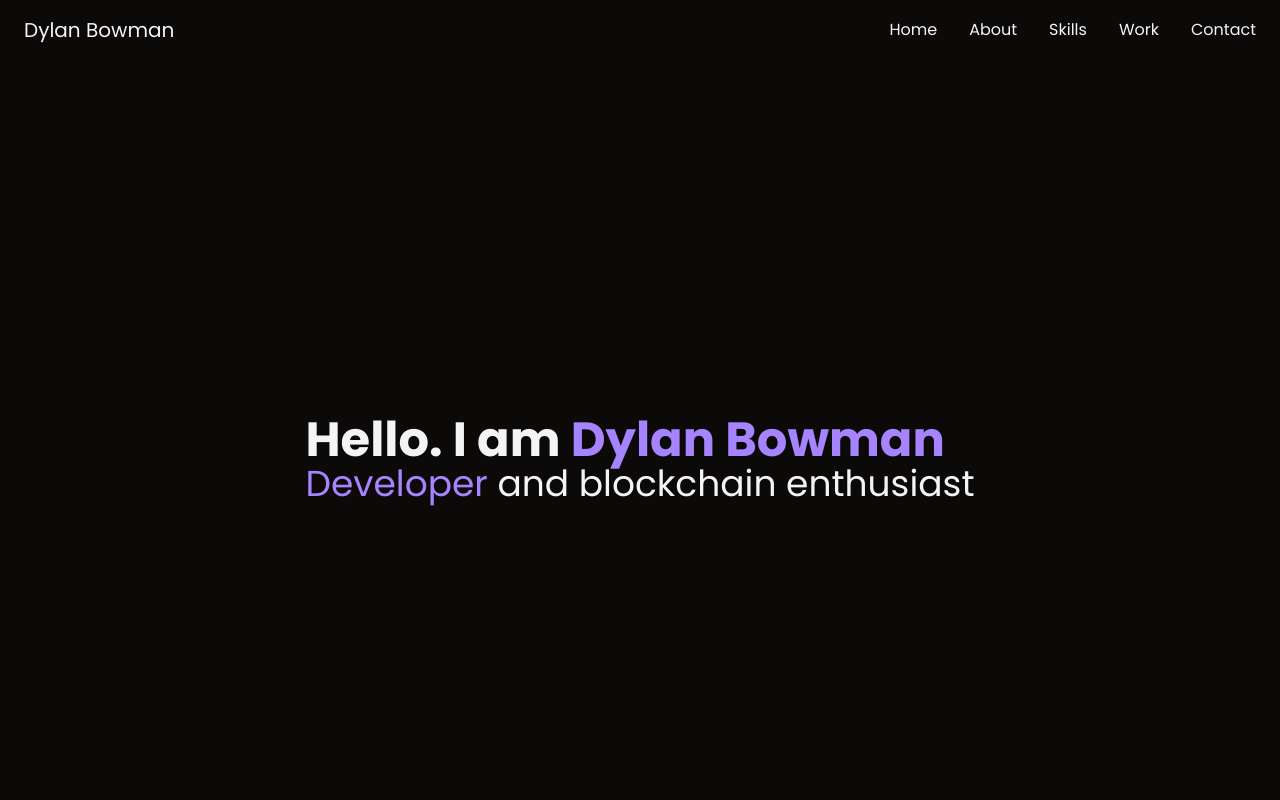
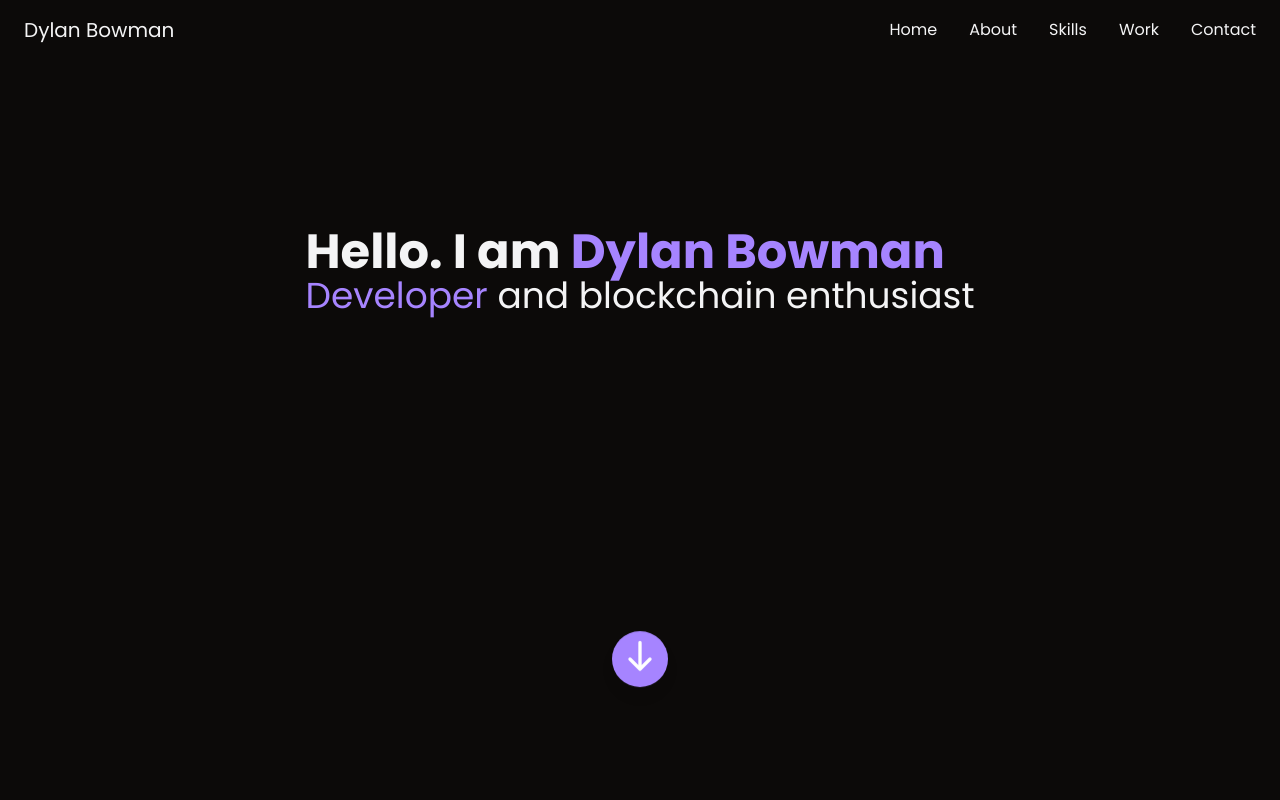
Before and after one commit to DylanBowmandsk/personal-web, a Next.js app: page / in a window 1280 px wide. Shown: the top 800 px of the page. Built offline with nearby package versions, Linux system fonts and the light colour scheme.

Commit message:
added aesthetic button to scroll down

```diff
--- a/src/app/splash.tsx
+++ b/src/app/splash.tsx
@@ -1,10 +1,22 @@
 const Splash = () => {
     return(
-<div className="flex items-center justify-center min-h-screen bg-stone-950">
+<div className="flex flex-col items-center justify-center min-h-screen bg-stone-950">
   <div className="">
     <h1 className="poppins-bold text-5xl text-zinc-100 fadeLeft">{"Hello. I am "}<span className="text-violet-400">{"Dylan Bowman"}</span></h1>
     <h1 className="opacity-0 poppins-regular text-4xl text-zinc-100 fadeBottom"><span className="text-violet-400">{"Developer"}</span>{" and blockchain enthusiast"}</h1>
   </div>
+  <a href="#about">
+    <div
+      className="flex items-center animate-bounce justify-center mt-80 w-14 h-14 bg-violet-400 rounded-full shadow-lg hover:bg-violet-500 transition cursor-pointer"
+      data-aos-delay="1000"
+      data-aos="fade-down"
+      data-aos-duration="2000"
+      data-aos-easing="ease-in-out"
+    >
+      <svg className="w-10 h-10 text-white" stroke="currentColor" strokeWidth="2" viewBox="0 0 24 24"><path strokeLinecap="round" strokeLinejoin="round" d="M12 2v16m0 0l-6-6m6 6l6-6" />
+      </svg>
+    </div>
+  </a>
 </div>
     )
 }
```
